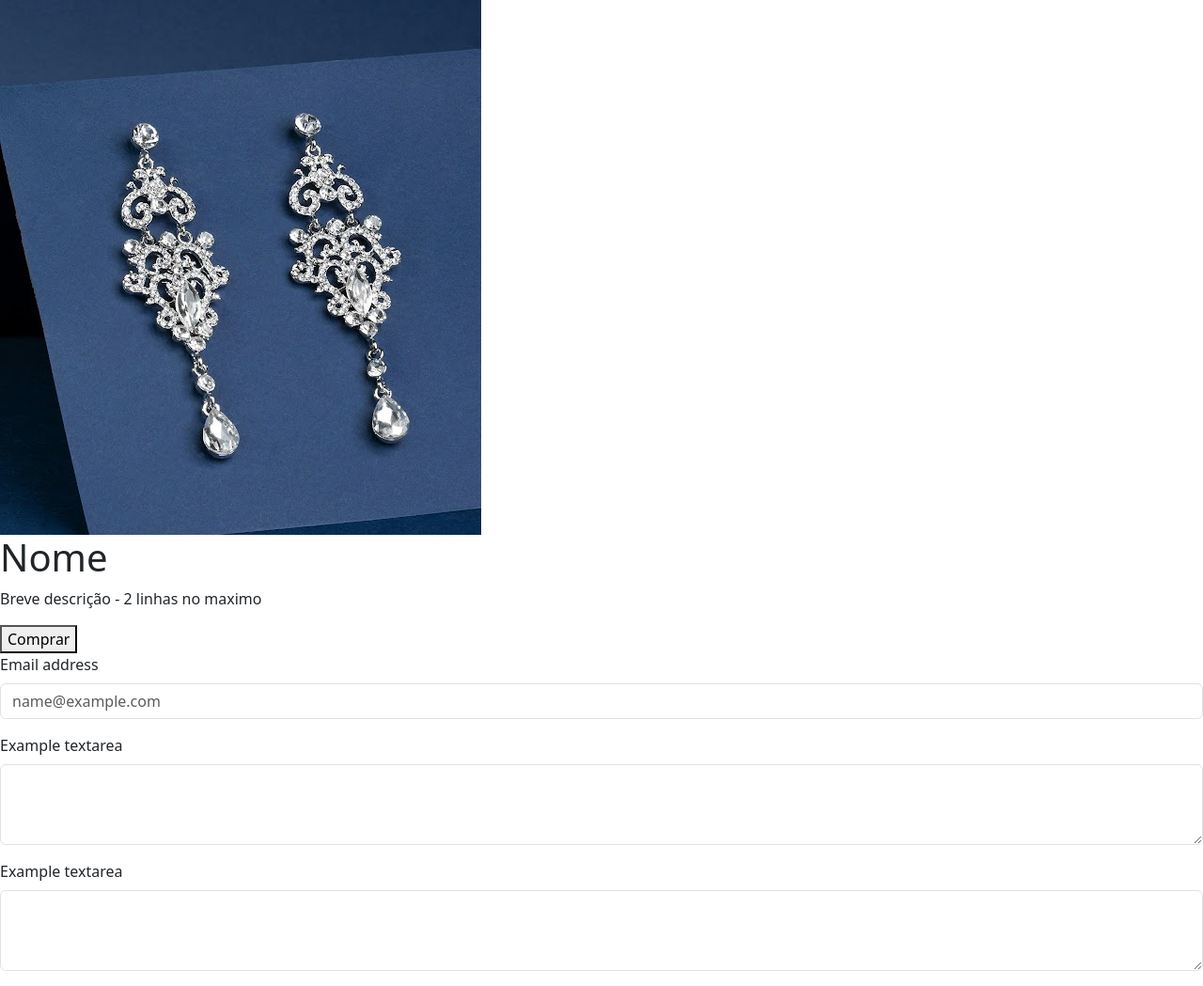
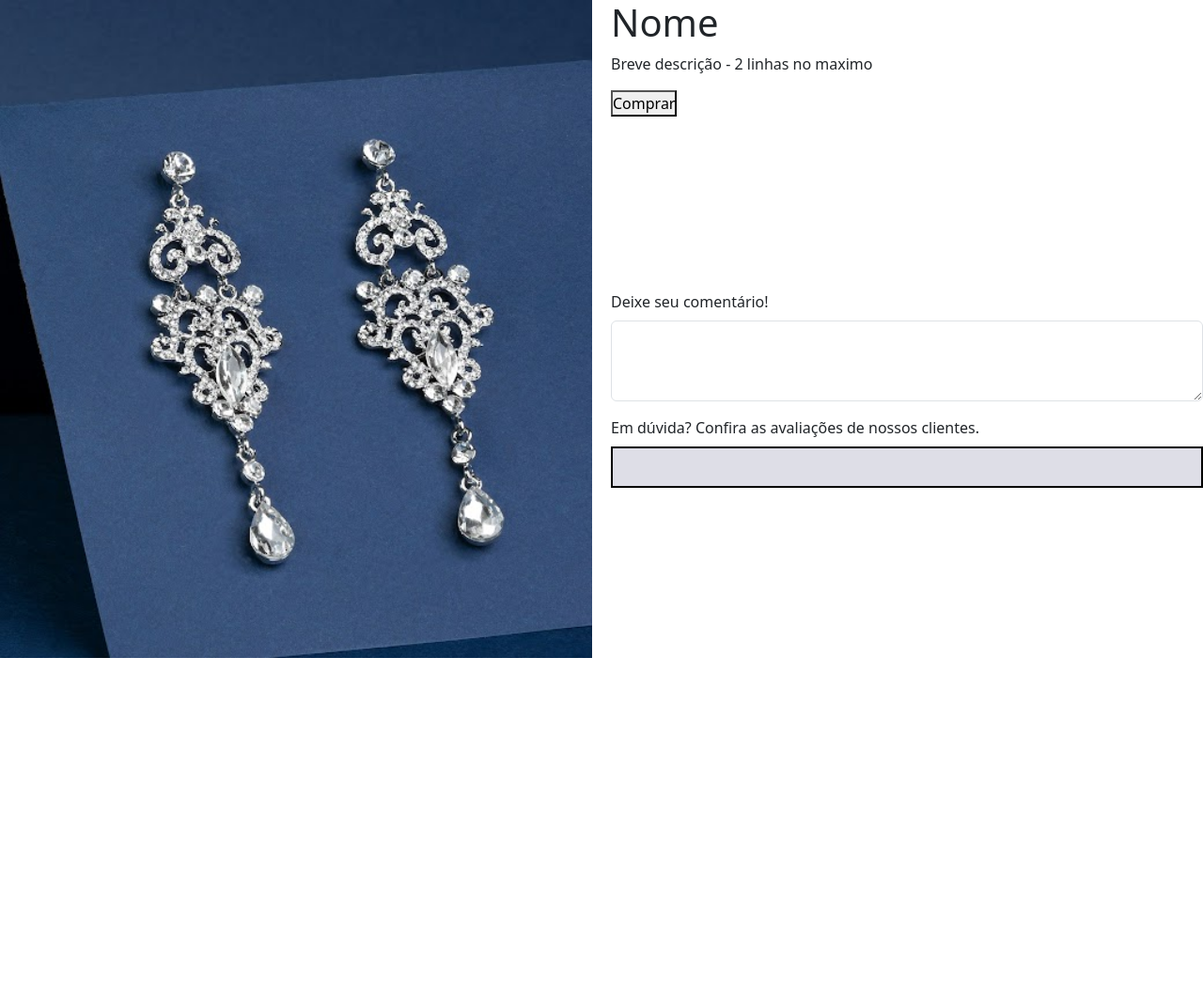
Before and after one commit to gabriela-peratello/projeto-soleil-noir, a Flask app: template templates/produtos.html in a window 1280 px wide. Shown: the whole page at 94% size. After the commit the page ends 700 px from the top, so only its background shows below. Run offline with Flask 3, Linux system fonts and the light colour scheme; the template is opened without the code that fills it, so the values that code supplies are empty.

Commit message:
ADD: Estrutura básica CSS da página produto

```diff
--- a/static/css/produto.css
+++ b/static/css/produto.css
@@ -0,0 +1,32 @@
+* {
+    margin: 0;
+    padding: 0;
+    box-sizing: border-box;
+}
+
+html, body {
+    height: 100%;
+    overflow: hidden;
+}
+
+
+.todas-secoes {
+    display: grid;
+    grid-template-columns: 1fr 1fr;
+    gap: 20px;
+}
+
+.imagem-produto-esp {
+    grid-row: span 2;
+}
+
+.imagem-produto-esp img {
+    width: 100%;
+    object-fit: cover;
+}
+
+.area-avaliacoes {
+    background-color: rgb(222, 222, 231);
+    border: 2px black solid;
+    padding: 20px;
+}
--- a/templates/produtos.html
+++ b/templates/produtos.html
@@ -4,51 +4,65 @@
 <head>
     <meta charset="UTF-8">
     <meta name="viewport" content="width=device-width, initial-scale=1.0">
-    <title>Produtos</title>
+    <title>Produto</title>
 
+    <!-- LINK CSS -->
+    <link rel="stylesheet" href="/static/css/produto.css">
+
+
+    <!-- LNK BOOTSTRAP -->
     <link href="https://cdn.jsdelivr.net/npm/bootstrap@5.3.8/dist/css/bootstrap.min.css" rel="stylesheet"
         integrity="sha384-sRIl4kxILFvY47J16cr9ZwB07vP4J8+LH7qKQnuqkuIAvNWLzeN8tE5YBujZqJLB" crossorigin="anonymous">
 </head>
 
 
 <body>
+    <section class="todas-secoes">
 
         <!-- OBS: FAZER O JINJA QUANDO O BANCO DE DADOS ESTIVER PRONTO -->
-    <section class="iamgem-produto">
+        <section class="imagem-produto-esp">
             <div class="imagem-produto">
                 <img src="/static/img/brinco-fundo-azul.jpg" alt="Foto do produto">
             </div>
         </section>
 
+
+
         <section class="informacoes-produto">
             <div class="produto-desc">
                 <h1>Nome</h1>
                 <p>Breve descrição - 2 linhas no maximo</p>
-            <button>Comprar</button>
+                <div class="botao-comprar"> <button> Comprar</button> </div>
+
             </div>
         </section>
 
 
-    <section class="comentarios-produt">
+
+        <section class="comentarios-produto">
             <div class="comentarios">
+            </div>
+
             <div class="mb-3">
-                <label for="exampleFormControlInput1" class="form-label">Email address</label>
-                <input type="email" class="form-control" id="exampleFormControlInput1" placeholder="name@example.com">
-            </div>
-            <div class="mb-3">
-                <label for="exampleFormControlTextarea1" class="form-label">Example textarea</label>
+                <label for="exampleFormControlTextarea1" class="form-label">Deixe seu comentário! </label>
                 <textarea class="form-control" id="exampleFormControlTextarea1" rows="3"></textarea>
             </div>
 
             <div class="avaliacoes">
                 <div class="mb-3">
-                <label for="exampleFormControlTextarea1" class="form-label">Example textarea</label>
-                <textarea class="form-control" id="exampleFormControlTextarea1" rows="3"></textarea>
+                    <label for="exampleFormControlTextarea1" class="form-label">Em dúvida? Confira as avaliações de
+                        nossos clientes.</label>
+                    <div class="area-avaliacoes">
+
+                    </div>
                 </div>
             </div>
             </div>
 
         </section>
+    </section>
+
+
 </body>
 
 </html>
```
Lines whose indentation alone changed are shown as unchanged.
